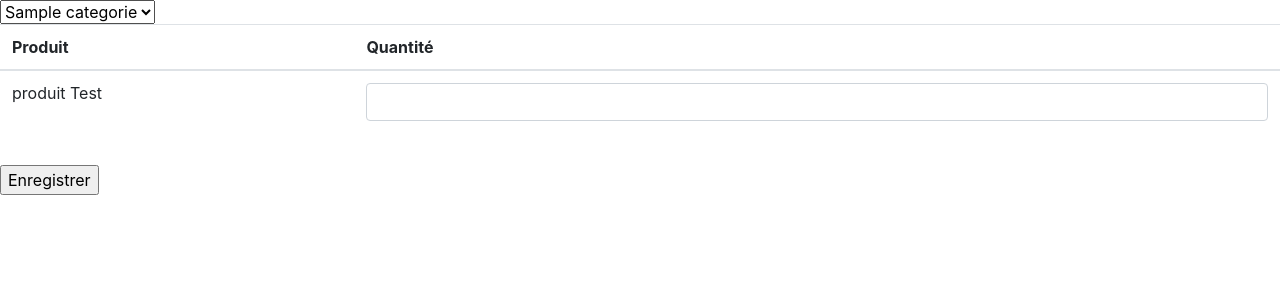
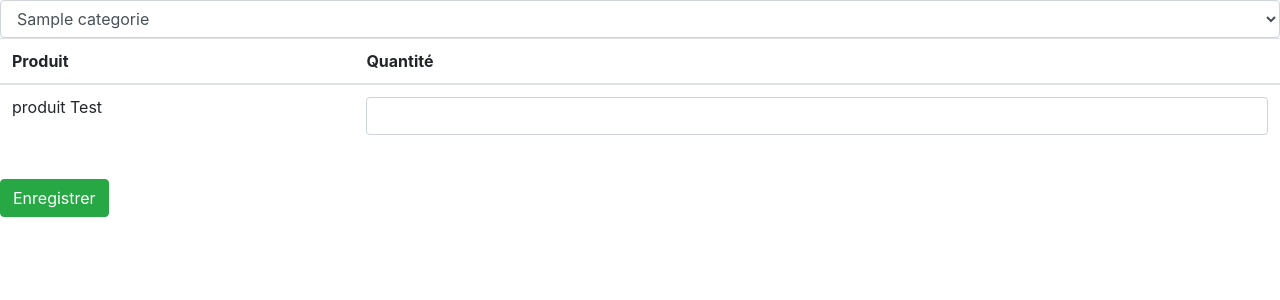
Before and after one commit to sarahdlmn/covid_market, a PHP site: page /dashboard/form-stock.php in a window 1280 px wide. Shown: the top 300 px of the page. Run offline with PHP 8.4, Linux system fonts and the light colour scheme; tables that the repository leaves empty or names only in its code hold one stand-in row (values such as "Sample post").

Commit message:
post reunion

```diff
--- a/dashboard/form-stock.php
+++ b/dashboard/form-stock.php
@@ -10,7 +10,7 @@
         <script src="../assets/js/stock.js"></script>
 
 <form method="POST" action="#">
-  <select id="category">
+  <select id="category" class="form-control">
 
   <?php
 
@@ -45,6 +45,6 @@ $sql = "SELECT * FROM categorie";
               </div></td></tr>
               </tbody>
             </table>
-            <input type="submit" name="" value="Enregistrer" />
+            <input type="submit" class="btn btn-success" name="" value="Enregistrer" />
 </div>
 </form>
```
